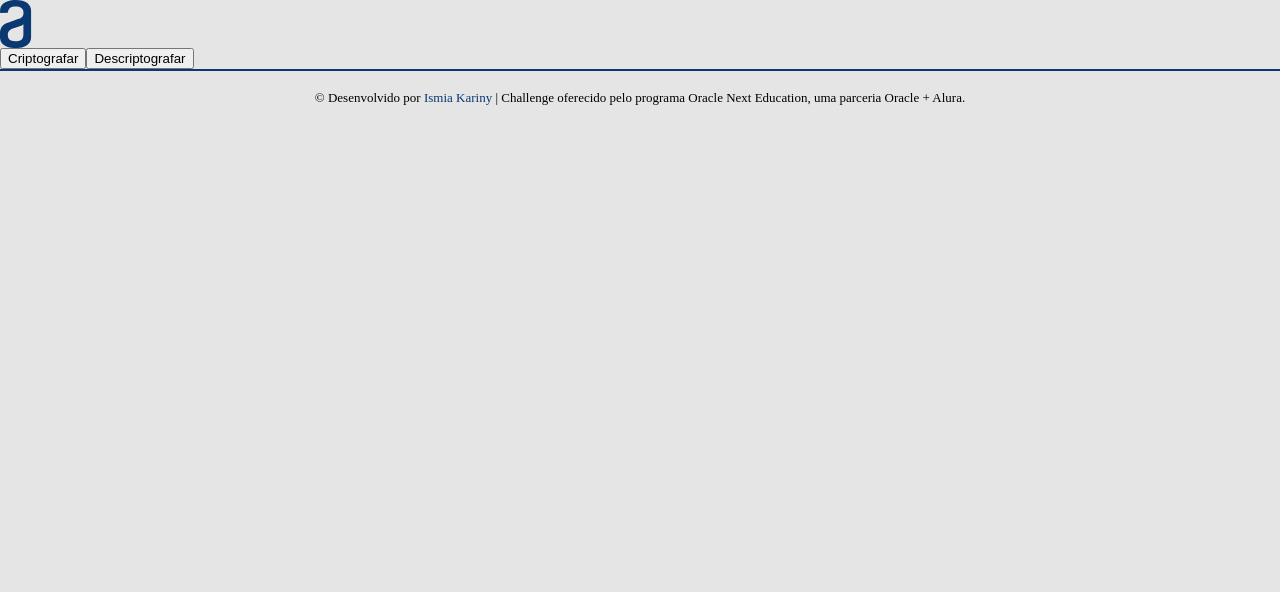
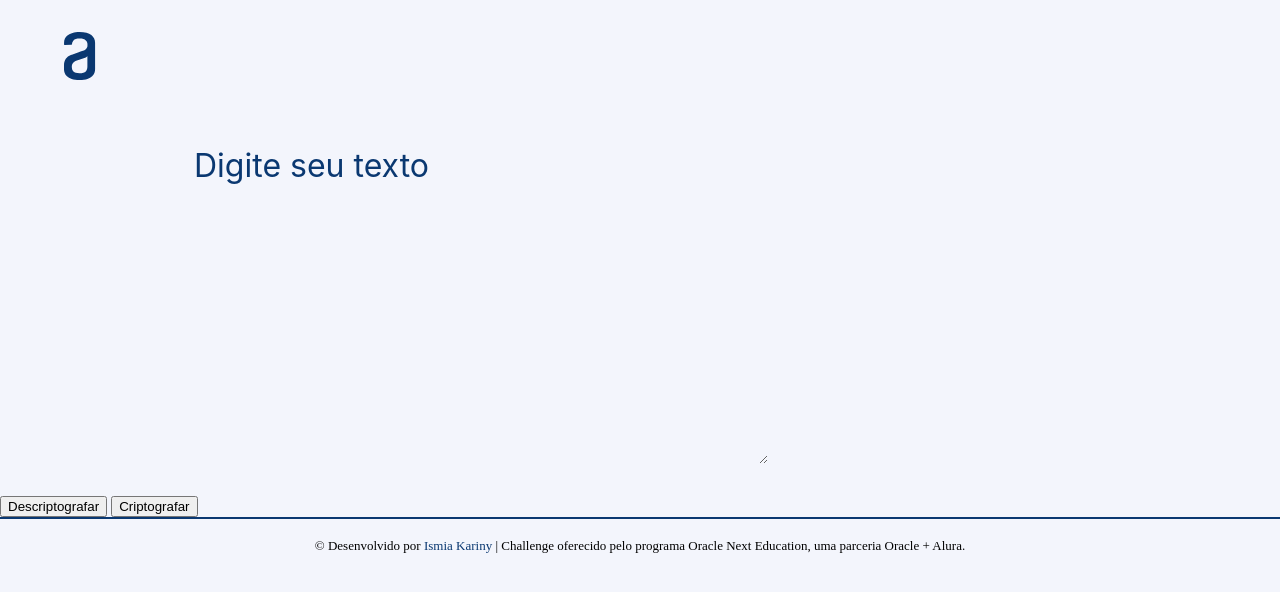
Before and after one commit to ismiakariny/decodificador-one, a plain HTML site: page decodificador-de-texto.html in a window 1280 px wide. Drawn offline with Linux system fonts and the light colour scheme.

Commit message:
Estilizando o campo para o texto que será criptografado/descriptografado

```diff
--- a/decodificador-de-texto.html
+++ b/decodificador-de-texto.html
@@ -15,7 +15,9 @@
 		</header>
 		<main>
 			<div class="campo-de-entrada">
-				<input type="submit" value="Criptografar" class="botao-criptografar"><input type="submit" value="Descriptografar" class="botao-descriptografar">
+				<textarea name="texto-de-entrada" type="text" class="entrada-do-texto" placeholder="Digite seu texto" required></textarea>
+				<input name ="bt-criptografar" type="submit" value="Descriptografar" class="botao-descriptografar">
+				<input name ="bt-descriptografar" type="submit" value="Criptografar" class="botao-criptografar">
 			</div>
 
 			<div class="campo-de-saida">
--- a/style.css
+++ b/style.css
@@ -1,5 +1,35 @@
 body {
-    background-color: #E5E5E5;
+    background-color: #F3F5FC;
+}
+
+header {
+    padding: 2em 4em;
+}
+
+.entrada-do-texto {
+    display: block;
+    position: inline-block;
+    vertical-align: top;
+    margin: 1em 6em;
+    width: 45%;
+    height: 40%;
+    border: none;
+    background: none;
+    font-family: 'Inter';
+    font-size: 2em;
+    font-weight: 400;
+    color: #0A3871;
+}
+
+textarea:focus {
+    box-shadow: 0 0 0 0;
+    outline: 0;
+}
+
+textarea::placeholder {
+    font-family: 'Inter';
+    font-weight: 400;
+    color: #0A3871;
 }
 
 .invisivel {
```
